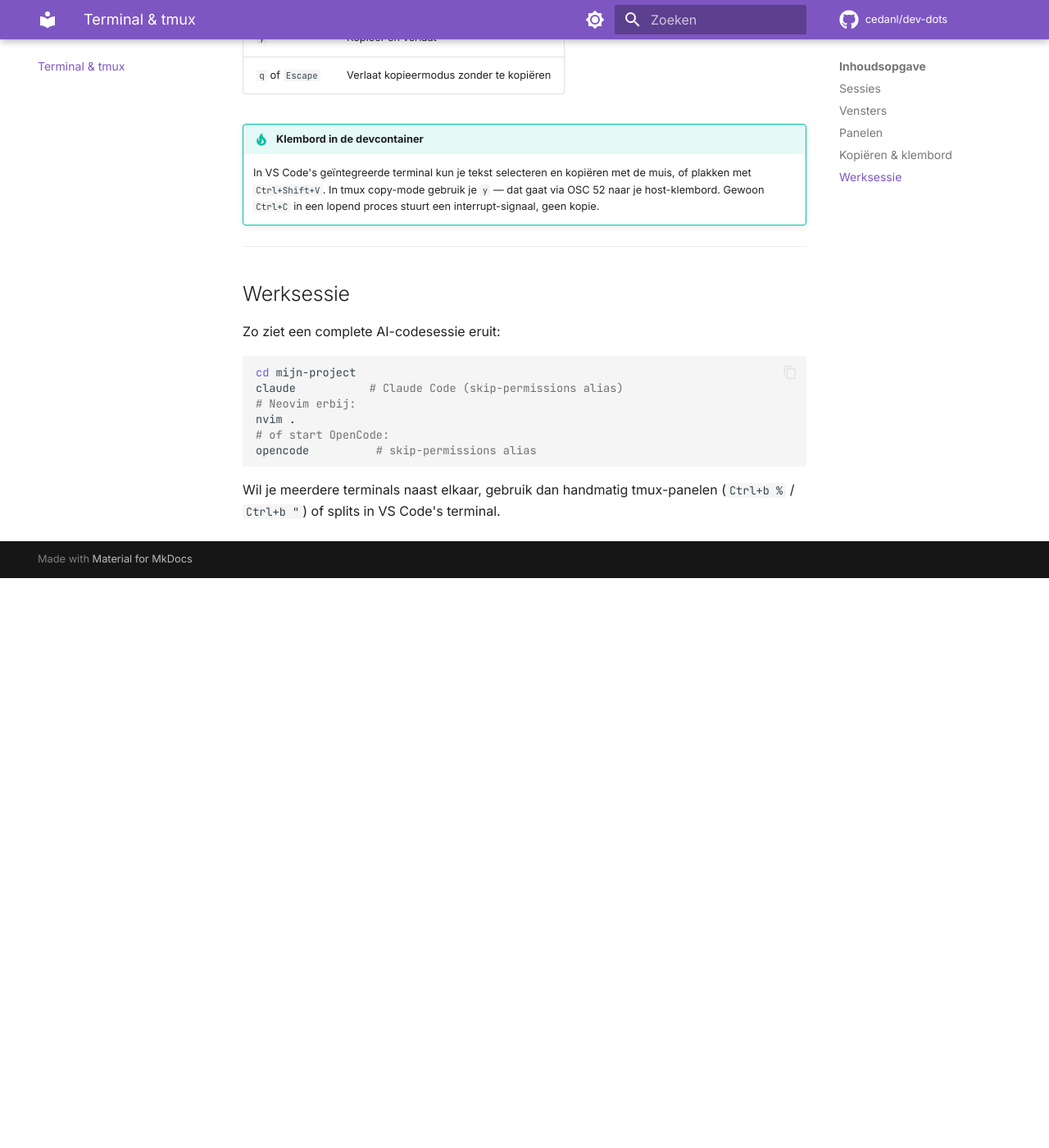
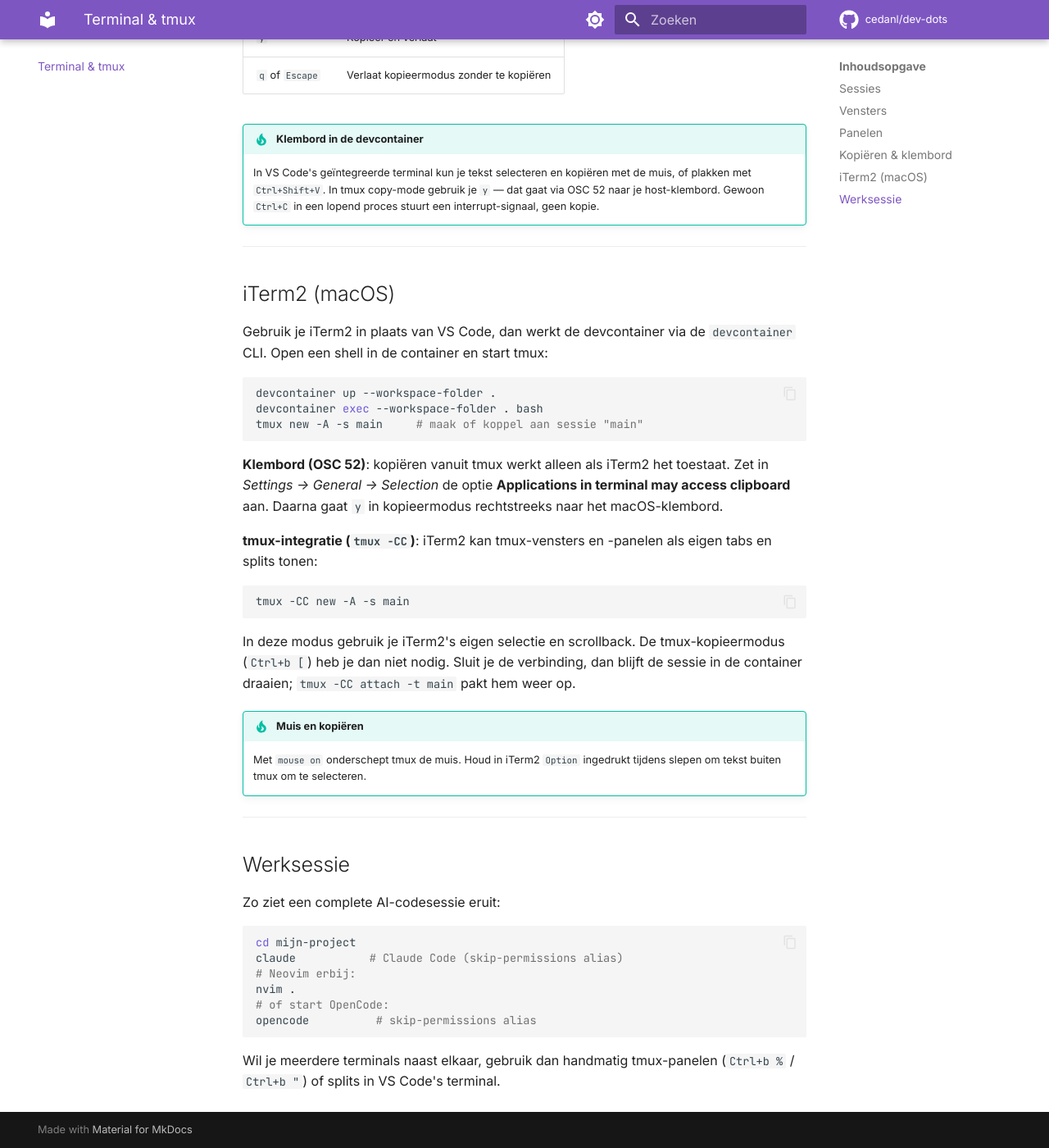
Before and after one commit to cedanl/dev-dots, an MkDocs documentation site: the page built from docs/navigatie.md, in a window 1280 px wide and 1400 px high, scrolled down 2163 px. Shown: the whole window at 82% size. Built offline with MkDocs 1.6.1 and Material for MkDocs 9.7.7, drawn with Linux system fonts in a browser that asks for light colours; comment, search, counter and statistics services are not loaded; before the commit the page ends 2868 px from its top, so only the background shows below that.

Commit message:
fix: hooks-merge, iTerm2-docs en cleanup (#28, #30, #33)
- post-create: voeg hooks per event samen (dedup) in plaats van ze te vervangen, zodat gebruiker-hooks behouden blijven (#28)
- docs/navigatie.md: sectie voor iTerm2/macOS met OSC 52, tmux -CC en devcontainer CLI (#30)
- bashrc: HISTSIZE 10000/HISTFILESIZE 20000; verwijder PATH-regel naar niet-bestaand ~/.devcontainers/bin (#33)
- devcontainer.json: "init": true (#33)

Refs #33: Renovate voor VERSION-ARGs en dubbel printen van het pad in post-create zijn niet gedaan.

Co-Authored-By: Claude Sonnet 5.5 <noreply@anthropic.com>

````diff
--- a/docs/navigatie.md
+++ b/docs/navigatie.md
@@ -74,6 +74,31 @@ tmux gebruikt vi-stijl selectie in kopieermodus. Kopiëren werkt via **OSC 52**:
 
 ---
 
+## iTerm2 (macOS)
+
+Gebruik je iTerm2 in plaats van VS Code, dan werkt de devcontainer via de `devcontainer` CLI. Open een shell in de container en start tmux:
+
+```bash
+devcontainer up --workspace-folder .
+devcontainer exec --workspace-folder . bash
+tmux new -A -s main     # maak of koppel aan sessie "main"
+```
+
+**Klembord (OSC 52)**: kopiëren vanuit tmux werkt alleen als iTerm2 het toestaat. Zet in *Settings → General → Selection* de optie **Applications in terminal may access clipboard** aan. Daarna gaat `y` in kopieermodus rechtstreeks naar het macOS-klembord.
+
+**tmux-integratie (`tmux -CC`)**: iTerm2 kan tmux-vensters en -panelen als eigen tabs en splits tonen:
+
+```bash
+tmux -CC new -A -s main
+```
+
+In deze modus gebruik je iTerm2's eigen selectie en scrollback. De tmux-kopieermodus (`Ctrl+b [`) heb je dan niet nodig. Sluit je de verbinding, dan blijft de sessie in de container draaien; `tmux -CC attach -t main` pakt hem weer op.
+
+!!! tip "Muis en kopiëren"
+    Met `mouse on` onderschept tmux de muis. Houd in iTerm2 `Option` ingedrukt tijdens slepen om tekst buiten tmux om te selecteren.
+
+---
+
 ## Werksessie
 
 Zo ziet een complete AI-codesessie eruit:
````
Also changed, not shown: 3 other files.
